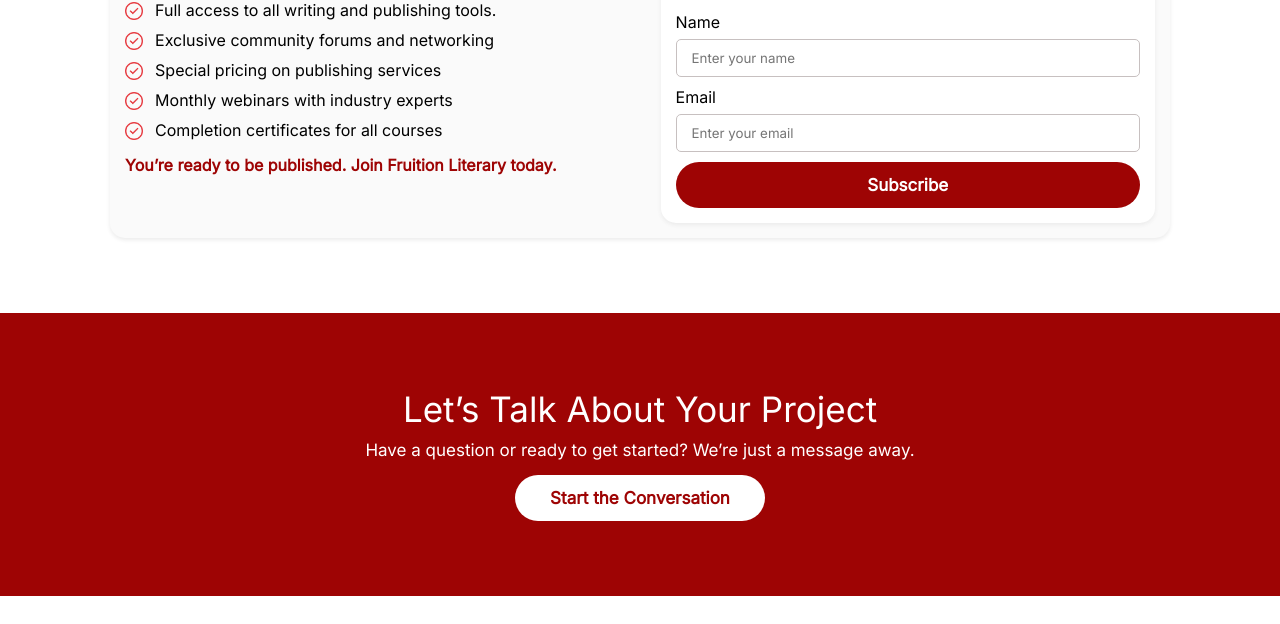
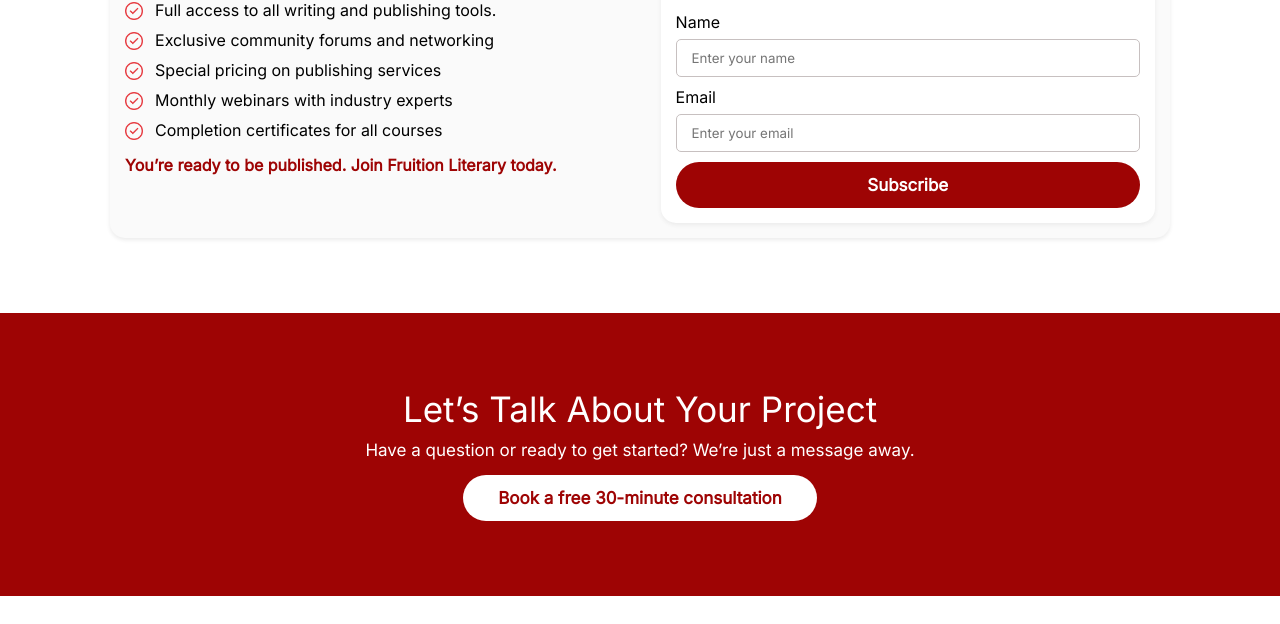
Before and after one commit to bars30/fruition-literary, a plain HTML site: page index.html in a window 1280 px wide. Shown: the part 3965-4589 px from the top of the page. Drawn offline with Linux system fonts and the light colour scheme; a web font is replaced by a local one.

```diff
--- a/index.html
+++ b/index.html
@@ -4,14 +4,18 @@
  <meta charset="UTF-8">
  <meta name="viewport" content="width=device-width, initial-scale=1.0">
  <title>Fruition Literary</title>
+ <meta name="description" content="Explore Fruition Literary – promoting authors and visionary storytelling.">
  <link rel="stylesheet" href="./style.css">
  <link rel="stylesheet" href="./fonts/inter/stylesheet.css">
  <link rel="stylesheet" href="./fonts/inter/stylesheet2.css">
  <link rel="stylesheet" href="./fonts/inter/stylesheet3.css">
  <link rel="stylesheet" href="./resp.css">
- <link rel="preconnect" href="https://fonts.googleapis.com">
-<link rel="preconnect" href="https://fonts.gstatic.com" crossorigin>
-<link href="https://fonts.googleapis.com/css2?family=Raleway:ital,wght@0,100..900;1,100..900&display=swap" rel="stylesheet">
+ <link rel="icon" href="․/img/logo.png" type="image/png">
+ <meta property="og:title" content="Fruition Literary">
+ <meta property="og:description" content="Official website of Fruition Literary. Discover authors, events, and literary vision.">
+ <meta property="og:image" content="https://bars30.github.io/fruition-literary/assets/preview-image.png">
+ <meta property="og:url" content="https://bars30.github.io/fruition-literary/">
+ <meta name="twitter:card" content="summary_large_image">
 </head>
 <body>
  <header>
@@ -380,7 +384,7 @@
     <div class="container">
       <h2>Let’s Talk About Your Project</h2>
       <p>Have a question or ready to get started? We’re just a message away.</p>
-      <button onclick="document.querySelector('.footer-cta').scrollIntoView({ behavior: 'smooth' })">Start the Conversation</button>
+      <a href="https://calendly.com/gary-battle-fruitionliterary/30min?month=2025-05">Book a free 30-minute consultation</a>
     </div>
   </section>
 <footer>
--- a/style.css
+++ b/style.css
@@ -154,7 +154,21 @@ h1, h1 b {
   justify-content: center;
   color: white;
 }
-
+.cta a {
+  background-color: white;
+  color: var(--main-color);
+  transition: all 0.2s ease-in;
+  padding: 13px 35px;
+  border: none;
+  border-radius: 30px;
+  font-weight: bold;
+  font-size: 17px;
+  text-decoration: none;
+  margin-top: 15px;
+  display: block;
+  width: fit-content;
+  margin: auto;
+}
 section {
  padding: 75px 0;
 }
@@ -501,7 +515,7 @@ footer button {
   color: var(--main-color);
   transition: all 0.2s ease-in;
 }
-.cta button:hover {
+.cta a:hover {
   background-color: #ffcccc;
 }
 .cta p {
```
